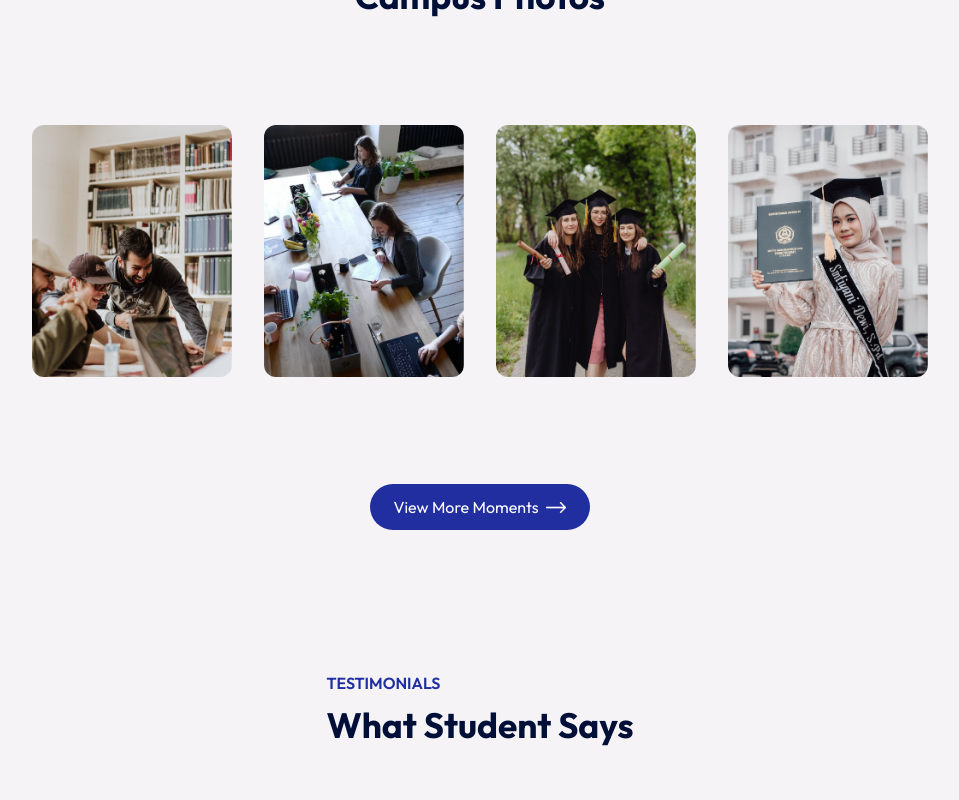
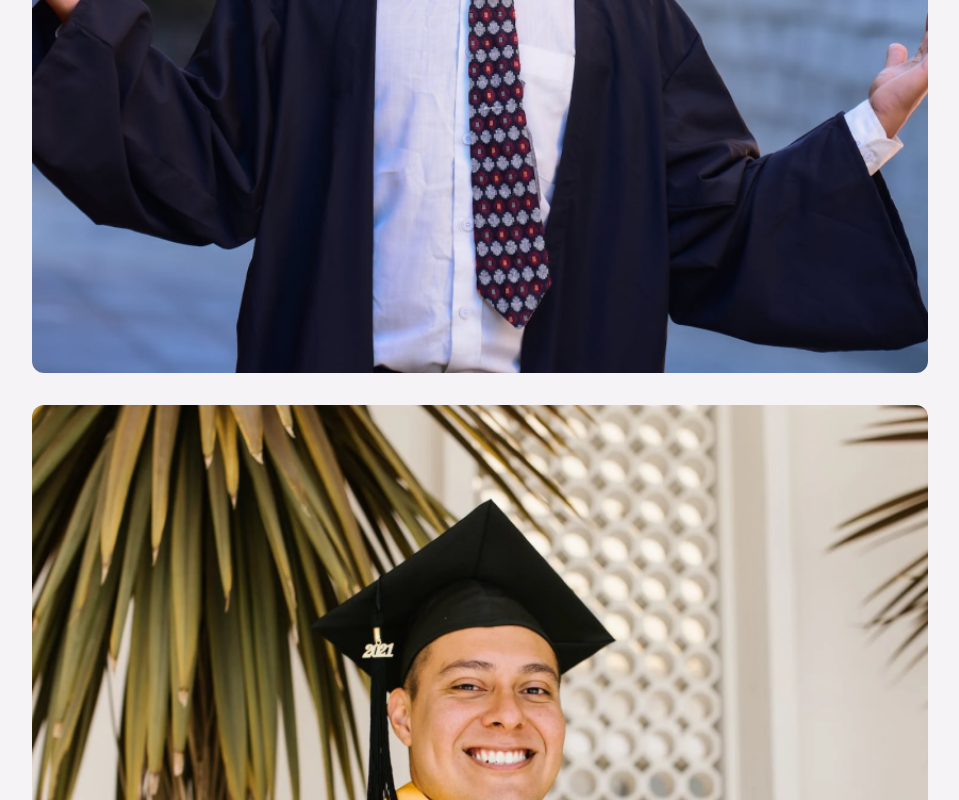
Before and after one commit to itunumide/edusity-clone, a React (Vite) app: page / in a window 1280 px wide. Shown: the part 2360-3160 px from the top of the page, without its empty margins (160-1119 px from the left). Built offline with nearby package versions, Linux system fonts and the light colour scheme.

Commit message:
added more changes

```diff
--- a/src/components/About.jsx
+++ b/src/components/About.jsx
@@ -5,7 +5,7 @@ import playicon from "../assets/play-icon.png";
 const About = () => {
   return (
     <div className="min-h-[90vh] w-full py-[1rem] flex  justify-around items-center">
-      <div className="w-[70vw] flex  gap-[2rem] ">
+      <div className="w-[70vw] flex  gap-[2rem] flex-wrap ">
         <div className=" flex-[.41] relative">
           <img
             src={aboutimage}
--- a/src/components/Campus.jsx
+++ b/src/components/Campus.jsx
@@ -11,7 +11,7 @@ const Campus = () => {
   return (
     <div className="min-h-[90vh] w-full py-[1rem] flex flex-col text-center justify-around items-center">
       <Heading p={"GALLERY"} h2={"Campus Photos"}/>
-      <div className=" flex gap-[2rem] w-[70vw] ">
+      <div className=" flex gap-[2rem] w-[70vw] flex-wrap">
         <ImageCard image1={gallery1}/>
          <ImageCard image1={gallery2}/>
           <ImageCard image1={gallery3}/>
--- a/src/components/Contact.jsx
+++ b/src/components/Contact.jsx
@@ -9,7 +9,7 @@ const Contact = () => {
   return (
     <div className="w-full min-h-[110vh] text-grey flex  items-center justify-around flex-col">
       <Heading p={"CONTACT US"} h2={"Get in Touch"} />
-      <div className="flex w-[70vw] gap-10 ">
+      <div className="flex w-[70vw] gap-10 flex-wrap ">
         <div className="flex flex-col gap-4 flex-1  ">
           <h3 className="flex items-center gap-3 text-[1.5rem] font-medium text-darkGray">
             Send us a message{" "}
--- a/src/components/Program.jsx
+++ b/src/components/Program.jsx
@@ -12,7 +12,7 @@ const Program = () => {
   return (
     <div id="program" className="min-h-[90vh] w-full py-[2rem] flex flex-col text-center justify-around items-center">
       <Heading p={"OUR PROGRAM"} h2={"What We Offer"}/>
-      <div className=" flex gap-[2rem] w-[70vw] ">
+      <div className=" flex gap-[2rem] w-[70vw] flex-wrap ">
         <ImageCard image1={program1} position={"relative"} text={"Graduation Degree"} image2={programIcon1}/>
          <ImageCard image1={program2} position={"relative"} text={"Master Degree"} image2={programIcon2}/>
           <ImageCard image1={program3} position={"relative"} text={"Post Graduation"} image2={programIcon3}/>
```
